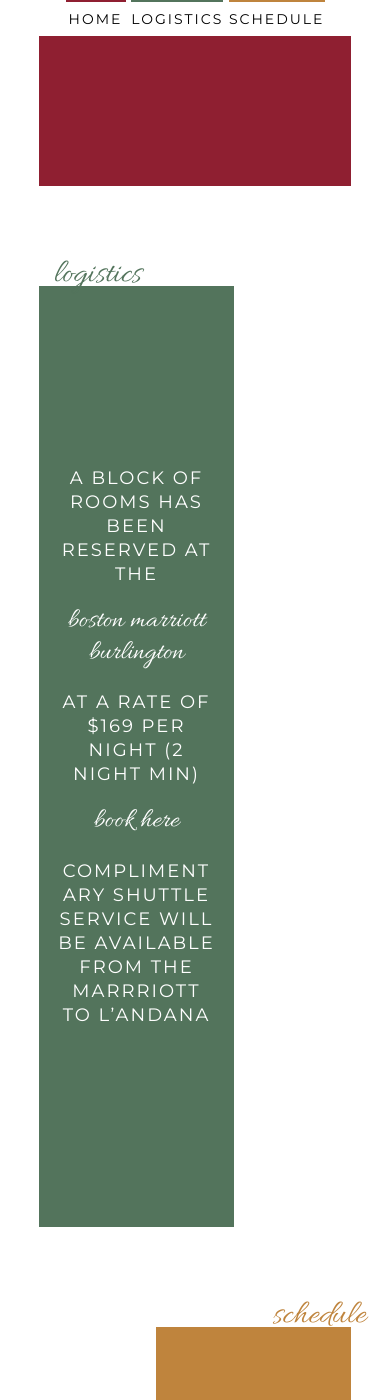
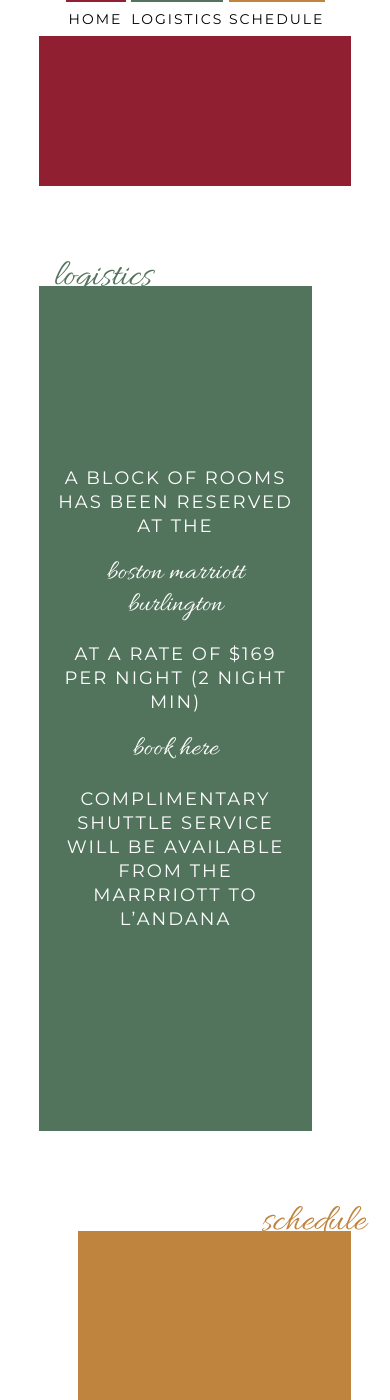
Before and after one commit to sarahandkirk/sarahandkirk.github.io, a Jekyll site: the page built from index.html, in a window 390 px wide and 1400 px high, scrolled down 476 px. Built offline with Jekyll 4.4.1, drawn with Linux system fonts in a browser that asks for light colours; nearby versions of some CDN libraries.

Commit message:
fix width on mobile

```diff
--- a/_sass/_styles.scss
+++ b/_sass/_styles.scss
@@ -482,4 +482,13 @@
         top: -30px;
       }
     }
+    .right {
+        margin-right:$sm-pad-mobile;
+        width: $sm-width-mobile;
+    }
+
+    .left {
+        margin-left: $sm-pad-mobile;
+        width: $sm-width-mobile;
+    }
 }
--- a/css/main.scss
+++ b/css/main.scss
@@ -14,9 +14,11 @@
 $hebrew-font: "Mazon Hebrew", serif;
 $text-size: #{18px/24px}; // interpolation prevents division.
 $heading-sizes: 150px, 100px, 50px, 26px, 22px, 18px;
-$mobile-heading-sizes: 40px, 34px, 28px, 24px, 20px, 18px;
+$mobile-heading-sizes: 40px, 38px, 28px, 24px, 20px, 18px;
 $sm-width: 50%;
 $sm-pad: 10%;
+$sm-width-mobile: 70%;
+$sm-pad-mobile: 10%;
 $lg-width: 80%;
 
 
```
